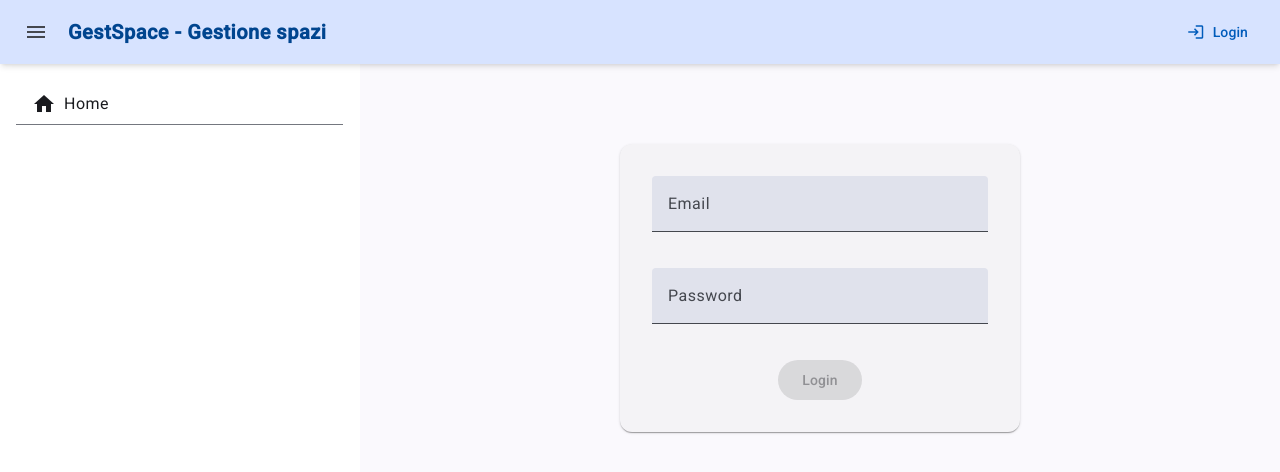
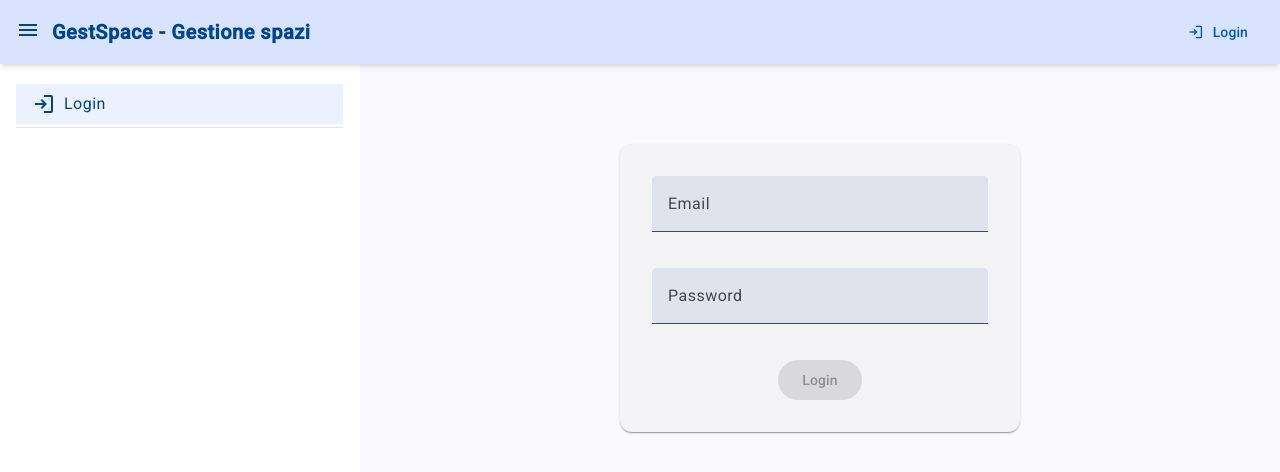
Before and after one commit to mantox74/gestSpaceFE, an Angular app: page /login in a window 1280 px wide. Both pictures are taken after a click on the button "menu". Shown: the top 472 px of the page. Built offline with nearby package versions, Linux system fonts and the light colour scheme.

Commit message:
icone outline, login e logout, menu e userMenu

```diff
--- a/src/app/app.config.ts
+++ b/src/app/app.config.ts
@@ -1,7 +1,19 @@
-import { ApplicationConfig, provideBrowserGlobalErrorListeners } from '@angular/core';
+import {
+  ApplicationConfig,
+  inject,
+  provideAppInitializer,
+  provideBrowserGlobalErrorListeners,
+} from '@angular/core';
+import { MatIconRegistry } from '@angular/material/icon';
 import { provideRouter } from '@angular/router';
 import { routes } from './app.routes';
 
 export const appConfig: ApplicationConfig = {
-  providers: [provideBrowserGlobalErrorListeners(), provideRouter(routes)],
+  providers: [
+    provideBrowserGlobalErrorListeners(),
+    provideRouter(routes),
+    provideAppInitializer(() => {
+      inject(MatIconRegistry).setDefaultFontSetClass('material-symbols-outlined');
+    }),
+  ],
 };
--- a/src/app/app.html
+++ b/src/app/app.html
@@ -9,19 +9,7 @@
             <span class="text-xl font-bold tracking-wide">GestSpace - Gestione spazi</span>
         </div>
 
-        <div>
-            @if(authService.isLoggedIn() && authService.currentUser()) {
-            <div class="mr-2">
-                <!-- {{authService.currentUser()|json}} -->
-                {{authService.currentUser()!.nome!.charAt(0) + authService.currentUser()?.cognome?.charAt(0)}}
-            </div>
-            } @else {
-            <button matButton (click)="navigateToLogin()">
-                <mat-icon>login</mat-icon>
-                Login
-            </button>
-            }
-        </div>
+        <app-user-menu></app-user-menu>
     </header>
 
     <mat-sidenav-container class="flex flex-1 overflow-hidden">
--- a/src/app/app.scss
+++ b/src/app/app.scss
@@ -1,6 +1,10 @@
 .page-header {
     background-color: var(--mat-sys-primary-container);
     color: var(--mat-sys-on-primary-container);
+
+    button[mat-icon-button] {
+        cursor: pointer;
+    }
 }
 
 mat-sidenav {
--- a/src/app/app.ts
+++ b/src/app/app.ts
@@ -1,32 +1,24 @@
 import { CommonModule } from '@angular/common';
-import { Component, inject } from '@angular/core';
-import { MatButtonModule } from '@angular/material/button';
+import { Component } from '@angular/core';
 import { MatIconModule } from '@angular/material/icon';
 import { MatSidenavModule } from '@angular/material/sidenav';
-import { Router, RouterOutlet } from '@angular/router';
-import { AuthService } from '@core/auth/auth.service';
+import { RouterOutlet } from '@angular/router';
 import { Sidebar } from '@shared/components/sidebar/sidebar';
 import { SpinnerComponent } from '@shared/components/spinner/spinner.component';
+import { UserMenu } from './shared/components/user-menu/user-menu';
 
 @Component({
   selector: 'app-root',
   imports: [
     RouterOutlet,
-    MatButtonModule,
     CommonModule,
     SpinnerComponent,
     MatIconModule,
     MatSidenavModule,
     Sidebar,
+    UserMenu,
   ],
   templateUrl: './app.html',
   styleUrls: ['./app.scss'],
 })
-export class App {
-  readonly authService: AuthService = inject(AuthService);
-  private router = inject(Router);
-
-  navigateToLogin() {
-    this.router.navigate(['/login']);
-  }
-}
+export class App {}
--- a/src/app/core/auth/auth.service.ts
+++ b/src/app/core/auth/auth.service.ts
@@ -21,12 +21,6 @@ export class AuthService {
     if (!token) return null;
     try {
       return jwtDecode<UserPayload>(token);
-      // return {
-      //   nome: 'Massimiliano',
-      //   cognome: 'Mantovani',
-      //   ruolo: 'OPERATORE',
-      //   stato: 'ATTIVO',
-      // };
     } catch (e) {
       console.error('Token non valido', e);
       return null;
--- a/src/app/shared/components/sidebar/sidebar.html
+++ b/src/app/shared/components/sidebar/sidebar.html
@@ -1,8 +1,47 @@
 <mat-list>
+    @if(auth.isLoggedIn()) {
     <mat-list-item>
         <a routerLink="/" href="" routerLinkActive="activePath">
             <mat-icon>home</mat-icon>
             <span>Home</span>
         </a>
     </mat-list-item>
+    <mat-list-item>
+        <a routerLink="/clienti" href="" routerLinkActive="activePath">
+            <mat-icon>person_pin_circle</mat-icon>
+            <span>Clienti</span>
+        </a>
+    </mat-list-item>
+    <mat-list-item>
+        <a routerLink="/fatture" href="" routerLinkActive="activePath">
+            <mat-icon>receipt_long</mat-icon>
+            <span>Fatture</span>
+        </a>
+    </mat-list-item>
+    <mat-list-item>
+        <a routerLink="/prenotazioni" href="" routerLinkActive="activePath">
+            <mat-icon>event</mat-icon>
+            <span>Prenotazioni</span>
+        </a>
+    </mat-list-item>
+    <mat-list-item>
+        <a routerLink="/preventivi" href="" routerLinkActive="activePath">
+            <mat-icon>description</mat-icon>
+            <span>Preventivi</span>
+        </a>
+    </mat-list-item>
+    <mat-list-item>
+        <a routerLink="/spazi" href="" routerLinkActive="activePath">
+            <mat-icon>inventory_2</mat-icon>
+            <span>Spazi</span>
+        </a>
+    </mat-list-item>
+    } @else {
+    <mat-list-item>
+        <a routerLink="/login" href="" routerLinkActive="activePath">
+            <mat-icon>login</mat-icon>
+            <span>Login</span>
+        </a>
+    </mat-list-item>
+    }
 </mat-list>
--- a/src/app/shared/components/sidebar/sidebar.scss
+++ b/src/app/shared/components/sidebar/sidebar.scss
@@ -5,20 +5,20 @@ mat-list {
 
         padding: 0;
 
-        &:hover,
-        &.activePath {
-            background-color: color-mix(in srgb, var(--mat-sys-primary-container) 50%, transparent);
-            color: var(--mat-sys-on-primary-container);
-        }
+        border-bottom: 1px solid var(--mat-sys-primary-fixed);
 
         a {
-            border-bottom: 1px solid var(--mat-sys-outline);
+
             padding: 0.5rem 1rem;
             display: flex;
             align-items: center;
             gap: 0.5rem;
 
-
+            &:hover,
+            &.activePath {
+                background-color: color-mix(in srgb, var(--mat-sys-primary-container) 50%, transparent);
+                color: var(--mat-sys-on-primary-container);
+            }
         }
     }
 }
--- /dev/null
+++ b/src/app/shared/components/user-menu/user-menu.html
@@ -0,0 +1,19 @@
+@if(authService.isLoggedIn() && authService.currentUser()) {
+<div class="mr-2">
+    <!-- {{authService.currentUser()|json}} -->
+    <button matButton="filled" [matMenuTriggerFor]="userMenu" class="user-menu-button">
+        {{authService.currentUser()!.nome!.charAt(0) + authService.currentUser()?.cognome?.charAt(0)}}
+    </button>
+    <mat-menu #userMenu="matMenu">
+        <button mat-menu-item (click)="logout()">
+            <mat-icon>logout</mat-icon>
+            Logout
+        </button>
+    </mat-menu>
+</div>
+} @else {
+<button matButton="text" (click)="navigateToLogin()">
+    <mat-icon>login</mat-icon>
+    Login
+</button>
+}
--- /dev/null
+++ b/src/app/shared/components/user-menu/user-menu.scss
@@ -0,0 +1,8 @@
+.user-menu-button {
+    min-width: unset;
+    border-radius: 100%;
+    padding: 0.5rem;
+    --mat-button-filled-container-color: white;
+    --mat-button-filled-label-text-color: var(--mat-sys-on-primary-container);
+    --mat-button-filled-state-layer-color: var(--mat-sys-primary);
+}
--- /dev/null
+++ b/src/app/shared/components/user-menu/user-menu.ts
@@ -0,0 +1,27 @@
+import { CommonModule } from '@angular/common';
+import { Component, inject } from '@angular/core';
+import { MatButtonModule } from '@angular/material/button';
+import { MatIconModule } from '@angular/material/icon';
+import { MatMenuModule } from '@angular/material/menu';
+import { Router } from '@angular/router';
+import { AuthService } from '@app/core/auth/auth.service';
+
+@Component({
+  selector: 'app-user-menu',
+  imports: [CommonModule, MatMenuModule, MatButtonModule, MatIconModule],
+  templateUrl: './user-menu.html',
+  styleUrl: './user-menu.scss',
+})
+export class UserMenu {
+  readonly authService: AuthService = inject(AuthService);
+  private router = inject(Router);
+
+  navigateToLogin() {
+    this.router.navigate(['/login']);
+  }
+
+  logout() {
+    this.authService.logout();
+    this.router.navigate(['/login']);
+  }
+}
--- a/src/index.html
+++ b/src/index.html
@@ -10,7 +10,7 @@
   <link rel="preconnect" href="https://fonts.googleapis.com" />
   <link rel="preconnect" href="https://fonts.gstatic.com" crossorigin />
   <link href="https://fonts.googleapis.com/css2?family=Roboto:wght@300;400;500&display=swap" rel="stylesheet" />
-  <link href="https://fonts.googleapis.com/icon?family=Material+Icons" rel="stylesheet" />
+  <link href="https://fonts.googleapis.com/css2?family=Material+Symbols+Outlined" rel="stylesheet" />
 </head>
 
 <body>
```
Also changed, not shown: 1 other file (tests, documents, lock files or other folders).
